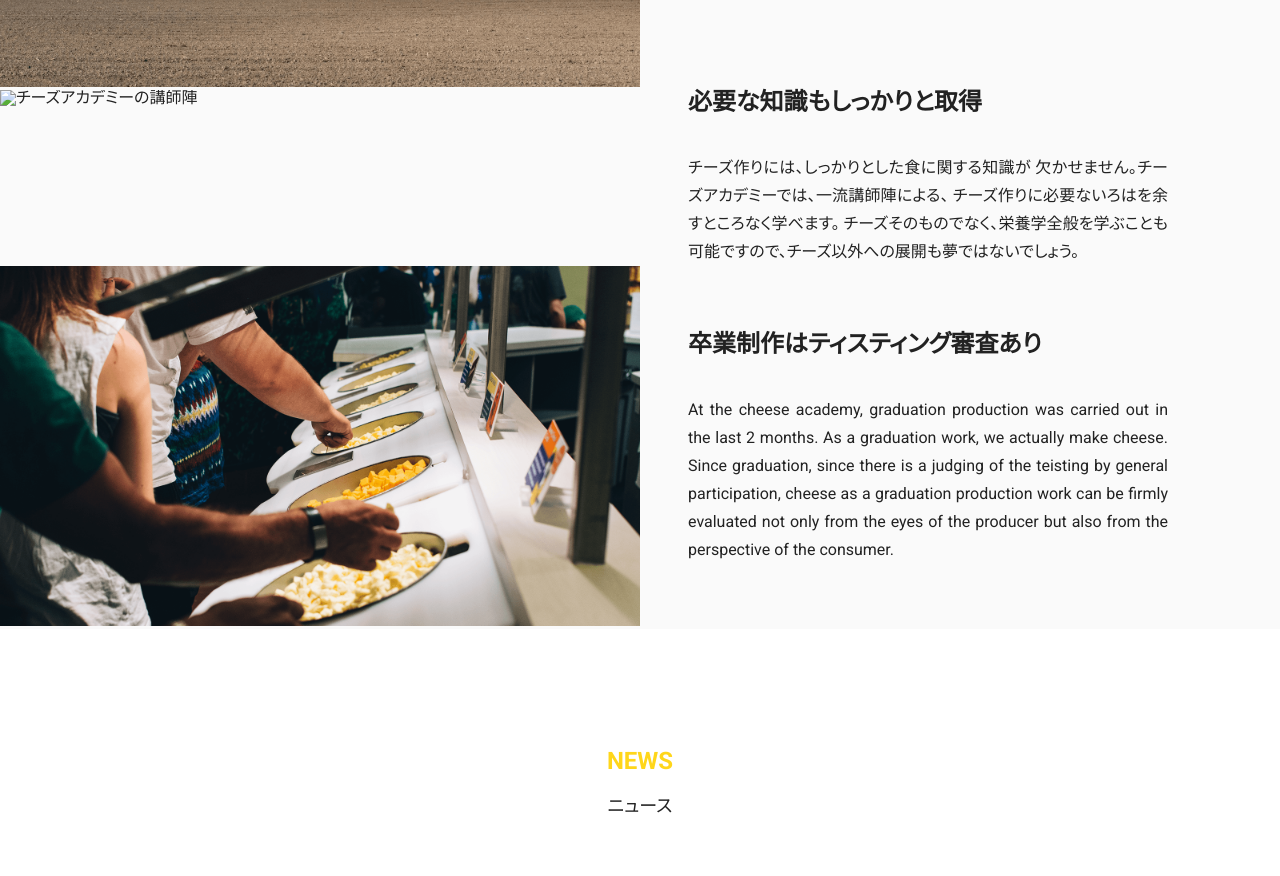
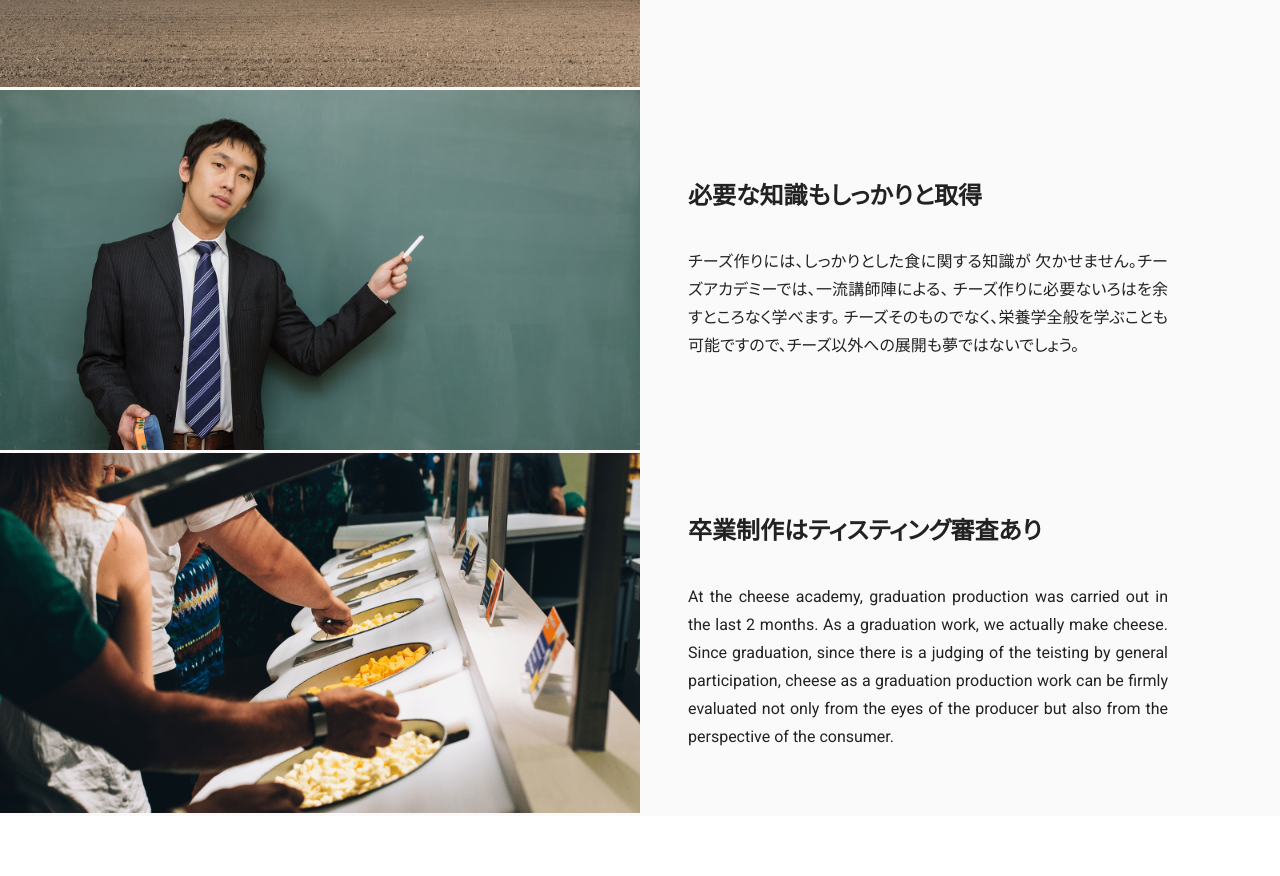
Before and after one commit to TaigaTigerKobayashi/cheeseAcademy0622-gitpractice, a plain HTML site: page cheeseacademy/index.html in a window 1280 px wide. Shown: the part 1970-2846 px from the top of the page. Drawn offline with nearby package versions, Linux system fonts and the light colour scheme.

Commit message:
Fix broken image path in course section

```diff
--- a/cheeseacademy/index.html
+++ b/cheeseacademy/index.html
@@ -97,7 +97,7 @@
 			可能ですので、チーズ以外への展開も夢ではないでしょう。</p>
 				</div>
 			</div>
-			<p class="content-img"><img src="images/study-1600-900.jpgリンク切れだ、(*'▽'*)" alt="チーズアカデミーの講師陣"></p>
+        <p class="content-img"><img src="images/study-1600-900.jpg" alt="チーズアカデミーの講師陣"></p>
 		</div>
 	 </section>
 
```
